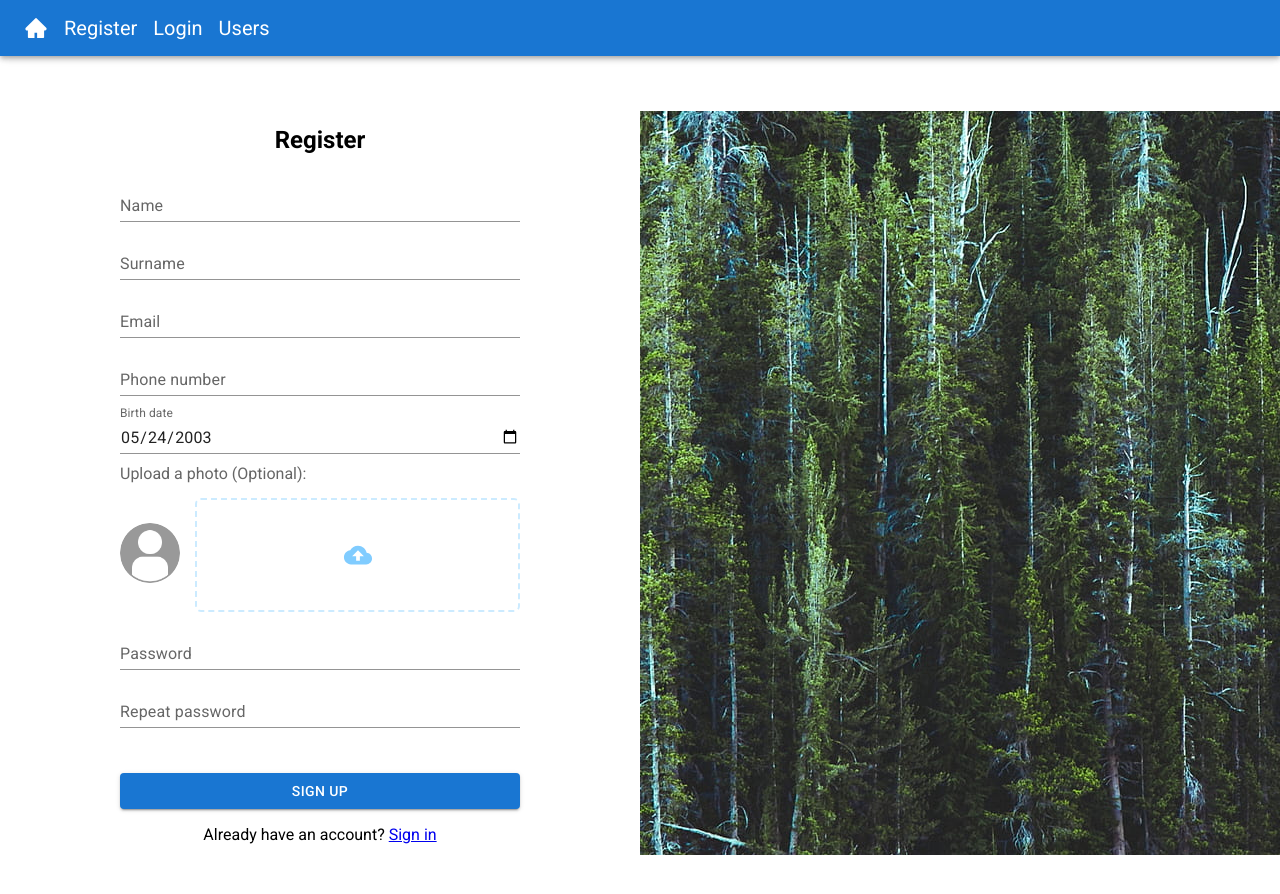
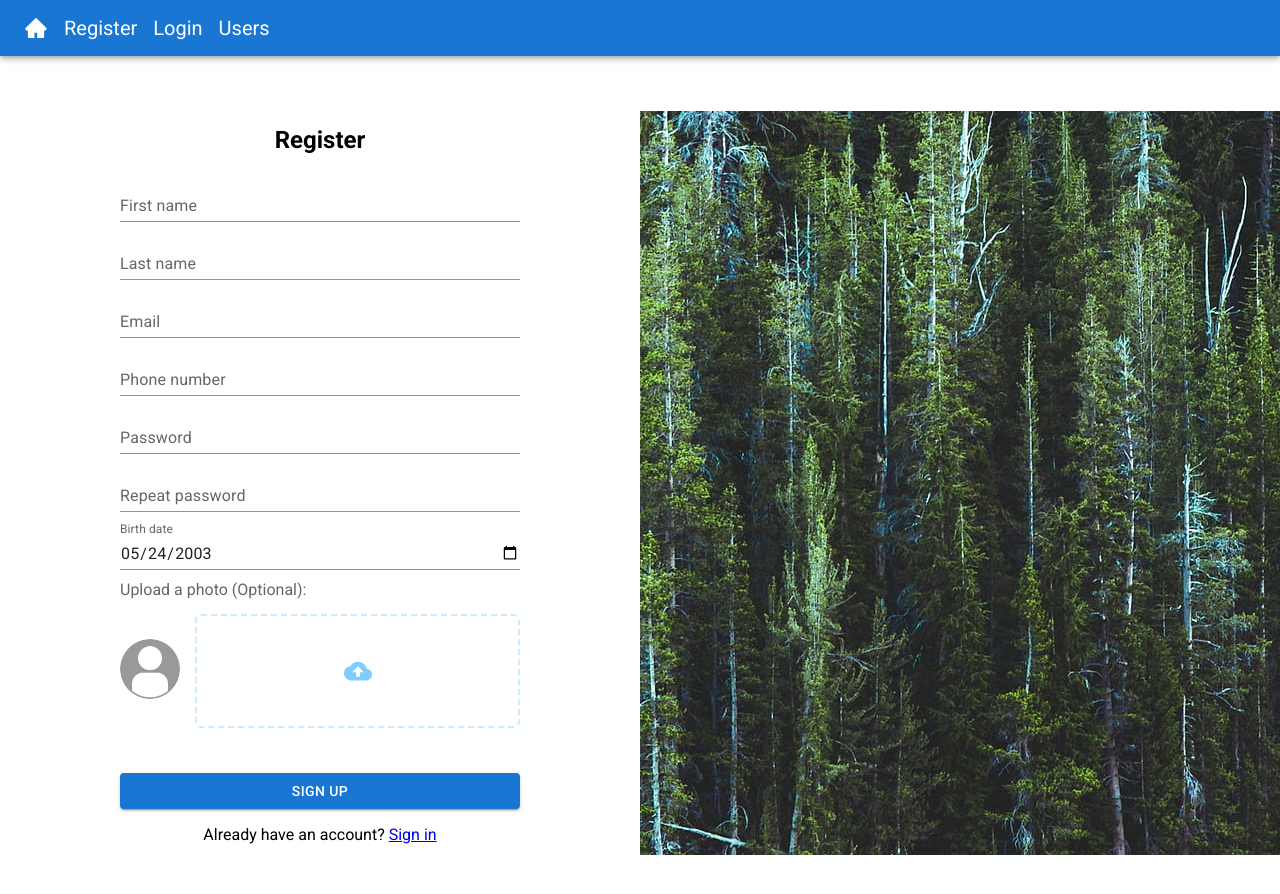
Before and after one commit to 4Vesla/customer-service-frontend, a React (Create React App) app: page /register in a window 1280 px wide. Shown: the top 894 px of the page. Built offline with nearby package versions, Linux system fonts and the light colour scheme.

Commit message:
feat: register validation

```diff
--- a/package.json
+++ b/package.json
@@ -5,6 +5,7 @@
   "dependencies": {
     "@emotion/react": "^11.9.3",
     "@emotion/styled": "^11.9.3",
+    "@hookform/error-message": "^2.0.0",
     "@mui/material": "^5.9.0",
     "@testing-library/jest-dom": "^5.16.4",
     "@testing-library/react": "^13.3.0",
--- /dev/null
+++ b/src/constants/registerForm.ts
@@ -0,0 +1,92 @@
+type field = {
+  name:
+    | 'name'
+    | 'surname'
+    | 'email'
+    | 'phoneNumber'
+    | 'birthDate'
+    | 'password'
+    | 'repeatPassword'
+  type: string
+  defaultValue: string
+  helpText: string
+  validation: any
+}
+
+export const registerFields: field[] = [
+  {
+    name: 'name',
+    type: 'text',
+    defaultValue: '',
+    helpText: 'First name',
+    validation: {
+      required: 'This field is required',
+      maxLength: {
+        value: 40,
+        message: 'Too long name.',
+      },
+    },
+  },
+  {
+    name: 'surname',
+    type: 'text',
+    defaultValue: '',
+    helpText: 'Last name',
+    validation: {
+      required: 'This field is required',
+      maxLength: {
+        value: 40,
+        message: 'Too long surname.',
+      },
+    },
+  },
+  {
+    name: 'email',
+    type: 'text',
+    defaultValue: '',
+    helpText: 'Email',
+    validation: {
+      required: 'This field is required',
+      pattern: {
+        value:
+          /^(([^<>()[\]\\.,;:\s@\"]+(\.[^<>()[\]\\.,;:\s@\"]+)*)|(\".+\"))@((\[[0-9]{1,3}\.[0-9]{1,3}\.[0-9]{1,3}\.[0-9]{1,3}\])|(([a-zA-Z\-0-9]+\.)+[a-zA-Z]{2,}))$/,
+        message: 'Please enter correct email',
+      },
+    },
+  },
+  {
+    name: 'phoneNumber',
+    type: 'text',
+    defaultValue: '',
+    helpText: 'Phone number',
+    validation: {
+      required: 'This field is required',
+      pattern: {
+        value: /^[\+]?[(]?[0-9]{3}[)]?[-\s\.]?[0-9]{3}[-\s\.]?[0-9]{4,6}$/im,
+        message: 'Please enter the correct phone number',
+      },
+    },
+  },
+  {
+    name: 'password',
+    type: 'password',
+    defaultValue: '',
+    helpText: 'Password',
+    validation: {
+      required: 'This field is required',
+      maxLength: {
+        value: 20,
+        message: 'Too long password.',
+      },
+    },
+  },
+  {
+    name: 'repeatPassword',
+    type: 'password',
+    defaultValue: '',
+    helpText: 'Repeat password',
+    validation: {
+      required: 'This field is required',
+    },
+  },
+]
--- a/src/lib/axios.ts
+++ /dev/null
@@ -1,8 +0,0 @@
-const axios = require('axios').default
-
-const axiosInst = axios.create({
-  baseURL: 'http://dev.roman-ko.net',
-//   headers: { 'Access-Control-Allow-Origin': 'http://dev.roman-ko.net' },
-})
-
-export default axiosInst
--- a/src/pages/LoginPage/LoginPage.tsx
+++ b/src/pages/LoginPage/LoginPage.tsx
@@ -15,8 +15,6 @@ function LoginPage() {
 
   const submit = async (data: FormData) => {
     try {
-      console.log(data)
-
       reset()
       toast.success('Logged')
     } catch (e) {
--- a/src/pages/RegisterPage/RegisterPage.styled.ts
+++ b/src/pages/RegisterPage/RegisterPage.styled.ts
@@ -80,7 +80,7 @@ export const Wrapper = styled.div(
       display: 'flex',
       justifyContent: 'space-between',
       alignItems: 'center',
-        gap: '0 10px',
+      gap: '0 10px',
       '& svg': {
         width: '25px',
       },
@@ -109,3 +109,10 @@ export const RemoveIcon = styled(AiFillCloseCircle)(
     cursor: 'pointer',
   })
 )
+
+export const ErrorText = styled.p(
+  css({
+    color: 'red',
+    fontSize: '0.5rem',
+  })
+)
--- a/src/pages/RegisterPage/RegisterPage.tsx
+++ b/src/pages/RegisterPage/RegisterPage.tsx
@@ -1,11 +1,18 @@
-import React, { MouseEventHandler, useRef, useState } from 'react'
+import React, { useRef, useState } from 'react'
 import { Link } from 'react-router-dom'
-import { PictureIcon, Wrapper, RemoveIcon } from './RegisterPage.styled'
+import {
+  PictureIcon,
+  Wrapper,
+  RemoveIcon,
+  ErrorText,
+} from './RegisterPage.styled'
 import { Button, TextField } from '@mui/material'
 import { useForm, Controller } from 'react-hook-form'
+import { ErrorMessage } from '@hookform/error-message'
 import { toast } from 'react-toastify'
-import instance from '../../lib/axios'
-import axiosInst from '../../lib/axios'
+import api from '../../shared/services/api'
+import { registerFields } from '../../constants/registerForm'
+import { AxiosError } from 'axios'
 
 type FormData = {
   name: string
@@ -13,7 +20,6 @@ type FormData = {
   email: string
   phoneNumber: string
   birthDate: string
-  photo: File | null
   password: string
   repeatPassword: string
 }
@@ -24,10 +30,14 @@ function RegisterPage() {
   const [imageUrl, setImageUrl] = useState<string | null>(null)
 
   const inputEl = useRef<HTMLInputElement | null>(null)
-  const { reset, control, handleSubmit } = useForm<FormData>()
+  const {
+    reset,
+    control,
+    handleSubmit,
+    formState: { errors },
+  } = useForm<FormData>()
 
   const getInput = (): HTMLInputElement | null => {
-    console.log(inputEl)
     return inputEl.current instanceof HTMLInputElement ? inputEl.current : null
   }
 
@@ -64,12 +74,34 @@ function RegisterPage() {
 
   const submit = async (data: FormData) => {
     try {
-      const res = await axiosInst.post('/register', data)
+      const formData = new FormData()
+
+      if (data.password !== data.repeatPassword) {
+        toast.error('Passwords are not the same')
+        return
+      }
+
+      formData.append('name', data.name)
+      formData.append('surname', data.surname)
+      formData.append('email', data.email)
+      formData.append('phoneNumber', data.phoneNumber)
+      formData.append('password', data.password)
+      formData.append('birthDate', data.birthDate)
+      formData.append('photo', imageUrl ? imageUrl : '')
+
+      const res = await api.post('/registration', formData)
 
       reset()
+      const input = getInput()
+      if (input) input.value = ''
+      setImageUrl(null)
+
       toast.success('Registered')
-    } catch (e) {
-      throw e
+    } catch (error: unknown) {
+      let message
+      if (error instanceof AxiosError) message = error?.response?.data?.error
+      else message = String(error)
+      toast.error(message)
     }
   }
 
@@ -78,74 +110,36 @@ function RegisterPage() {
       <div className="half">
         <form className="form" onSubmit={handleSubmit(submit)}>
           <h2 className="title">Register</h2>
+          {registerFields.map((el) => (
             <label className="form-item">
               <Controller
-              name={'name'}
-              defaultValue={''}
+                name={el.name}
+                rules={el.validation}
+                defaultValue={el.defaultValue}
                 control={control}
                 render={({ field: { onChange, value } }) => (
+                  <>
                     <TextField
-                  label="Name"
+                      label={el.helpText}
                       variant="standard"
-                  type="text"
+                      type={el.type}
                       onChange={onChange}
                       value={value}
                       fullWidth={true}
                     />
+                    <ErrorMessage
+                      errors={errors}
+                      name={el.name}
+                      render={({ message }: any) => (
+                        <ErrorText>{message}</ErrorText>
+                      )}
+                    />
+                  </>
                 )}
               />
             </label>
-          <label className="form-item">
-            <Controller
-              name={'surname'}
-              defaultValue={''}
-              control={control}
-              render={({ field: { onChange, value } }) => (
-                <TextField
-                  label="Surname"
-                  variant="standard"
-                  type="text"
-                  onChange={onChange}
-                  value={value}
-                  fullWidth={true}
-                />
-              )}
-            />
-          </label>
-          <label className="form-item">
-            <Controller
-              name={'email'}
-              defaultValue={''}
-              control={control}
-              render={({ field: { onChange, value } }) => (
-                <TextField
-                  label="Email"
-                  variant="standard"
-                  type="email"
-                  onChange={onChange}
-                  value={value}
-                  fullWidth={true}
-                />
-              )}
-            />
-          </label>
-          <label className="form-item">
-            <Controller
-              name={'phoneNumber'}
-              defaultValue={''}
-              control={control}
-              render={({ field: { onChange, value } }) => (
-                <TextField
-                  label="Phone number"
-                  variant="standard"
-                  type="tel"
-                  onChange={onChange}
-                  value={value}
-                  fullWidth={true}
-                />
-              )}
-            />
-          </label>
+          ))}
+
           <label className="form-item">
             <Controller
               name={'birthDate'}
@@ -191,40 +185,6 @@ function RegisterPage() {
               </div>
             ) : null}
           </label>
-          <label className="form-item">
-            <Controller
-              name={'password'}
-              defaultValue={''}
-              control={control}
-              render={({ field: { onChange, value } }) => (
-                <TextField
-                  label="Password"
-                  variant="standard"
-                  type="password"
-                  onChange={onChange}
-                  value={value}
-                  fullWidth={true}
-                />
-              )}
-            />
-          </label>
-          <label className="form-item">
-            <Controller
-              name={'repeatPassword'}
-              defaultValue={''}
-              control={control}
-              render={({ field: { onChange, value } }) => (
-                <TextField
-                  label="Repeat password"
-                  variant="standard"
-                  type="password"
-                  onChange={onChange}
-                  value={value}
-                  fullWidth={true}
-                />
-              )}
-            />
-          </label>
 
           <Button
             fullWidth={true}
```
Also changed, not shown: 1 other file (tests, documents, lock files or other folders). Lines whose indentation alone changed are shown as unchanged.
